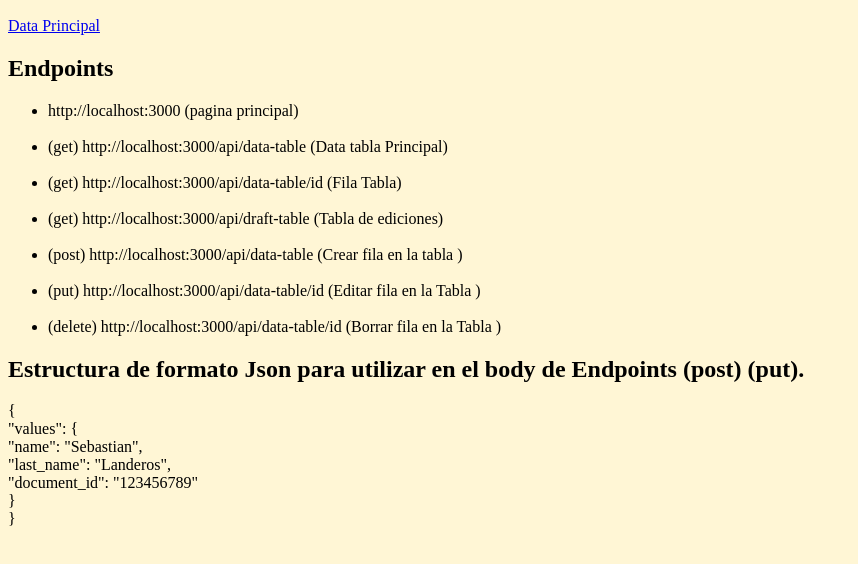
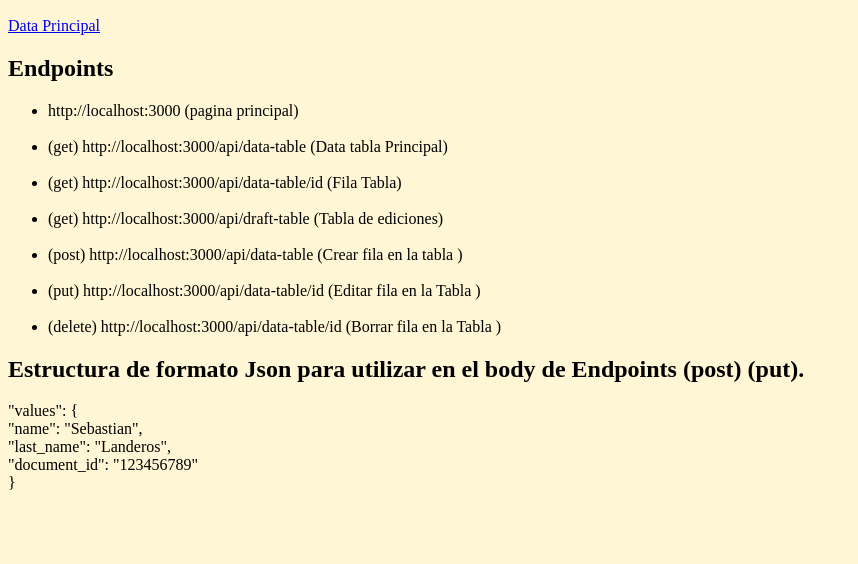
Before and after one commit to landeros31/Node_Express_Hubspot, a website: page public/index.html in a window 1280 px wide. Shown: the part 110-674 px from the top of the page, without its empty margins (0-858 px from the left). Drawn offline with Linux system fonts and the light colour scheme.

Commit message:
changes principal page

```diff
--- a/public/index.html
+++ b/public/index.html
@@ -28,13 +28,13 @@
 
     </ul>
     <h2>Estructura de formato Json para utilizar en el body de Endpoints (post) (put).</h2>
-    <p>{<br>
+    <p>
         "values": {<br>
         "name": "Sebastian",<br>
         "last_name": "Landeros",<br>
         "document_id": "123456789"<br>
         }<br>
 
-    }</p>
+    </p>
     </body>
 </html>
--- a/rutas.js
+++ b/rutas.js
@@ -6,11 +6,6 @@ const idTable="5315435";
 router.get('/data-table', async (request,response)  => {
 
     const res = await hubspotClient.cms.hubdb.rowsApi.getTableRows(idTable)
-    //console.log(res.results)
-   /* const valuesTable = res.results.map(function(getRows) {
-        return getRows.values;
-    });*/
-    //console.log(valuesTable)
     response.send(res)
 });
 
```
Also changed, not shown: README.md.
